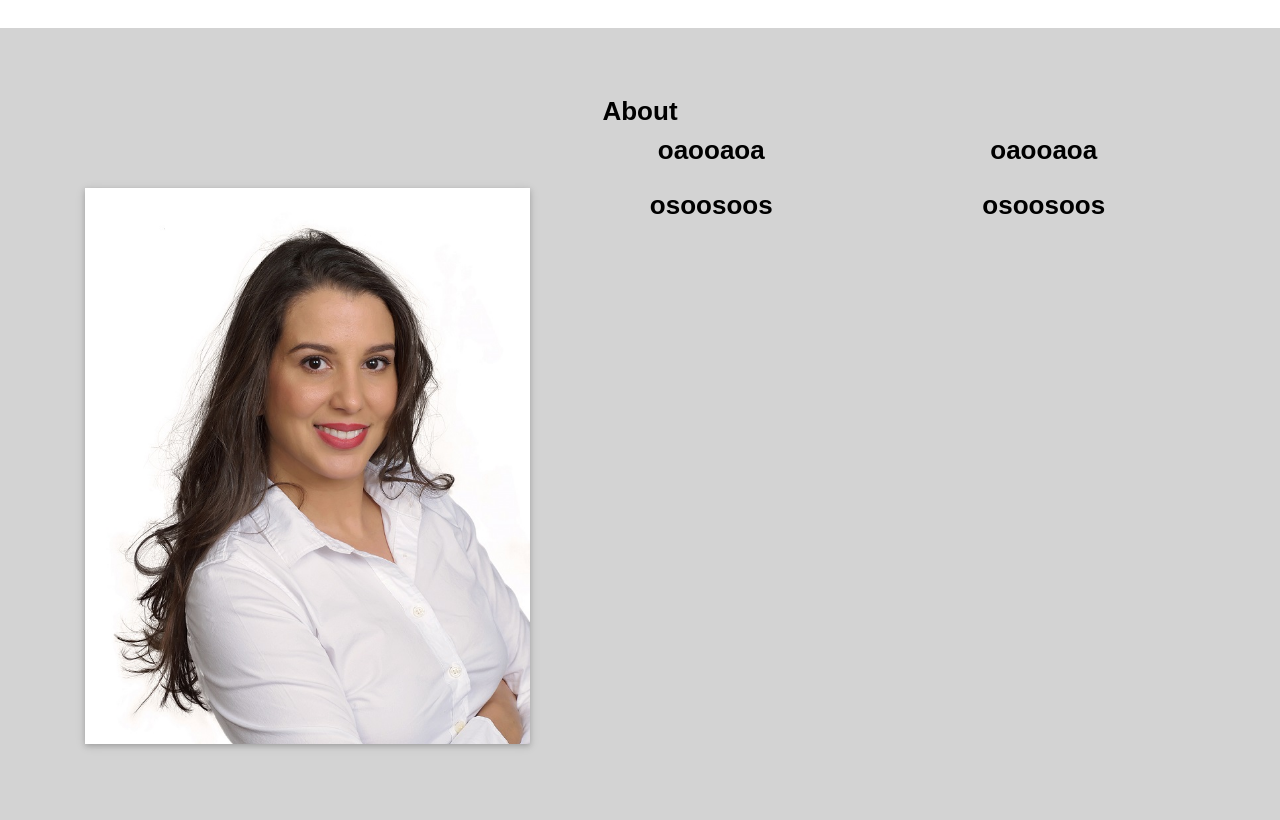
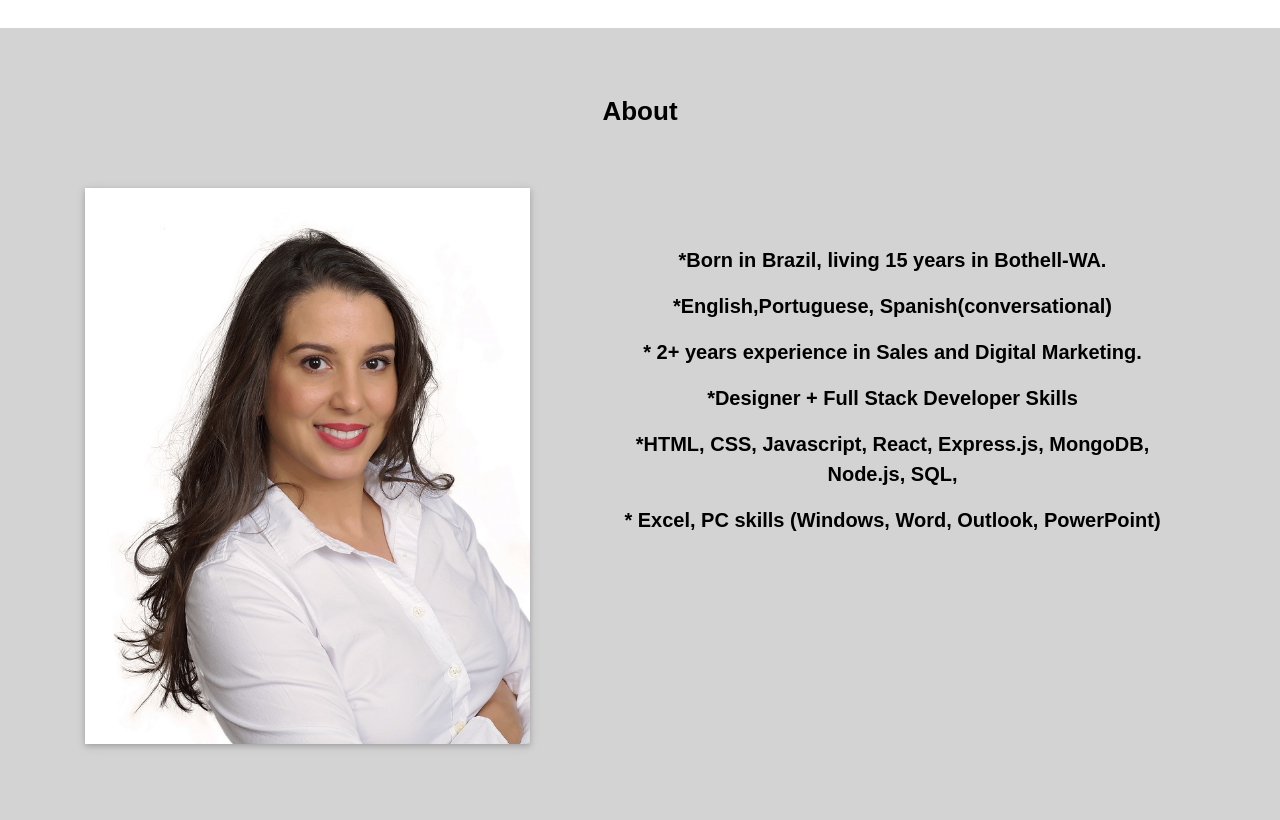
Before and after one commit to fatimaromagnoli/fatimaportfoliohw3, a plain HTML site: page index.html in a window 1280 px wide. Shown: the part 820-1640 px from the top of the page. Drawn offline with nearby package versions, Linux system fonts and the light colour scheme.

Commit message:
change about

```diff
--- a/index.html
+++ b/index.html
@@ -111,18 +111,22 @@
 
             <img src="./images/emalta foto .jpg" class="img-fluid z-depth-1 "  style="width:100vh; height: auto;"
       alt="Responsive image"> </div>
-       <div class="col-sm">
+       <div class="col-sm" id= "textabout">
 
+            <p>*Born in Brazil, living  15 years in Bothell-WA.</p>
+            <p> *English,Portuguese, Spanish(conversational)</p>
+            <p>* 2+ years experience in Sales and Digital Marketing.</p>
+            <p>*Designer + Full Stack Developer Skills</p>
+            <p>*HTML, CSS,  Javascript, React, Express.js, MongoDB, Node.js, SQL, </p>
+            <p>* Excel, PC skills (Windows, Word, Outlook, PowerPoint)</p>
+</div>
+          <!-- </div>
+          <div class="col-sm">
+            <p>  </p>
+<p>   </p>
+          </div>
+        </div> -->
 
-            <p>   oaooaoa</p>
-<p>   osoosoos</p>
-          </div>
-          <div class="col-sm">
-            <p>   oaooaoa</p>
-<p>   osoosoos</p>
-          </div>
-        </div>
-      </div>
 
 
       <!-- Grid row -->
--- a/style.css
+++ b/style.css
@@ -155,7 +155,15 @@ max-width: 100%;
     background-color:lightgray;
     /* font-family: 'Bai Jamjuree', sans-serif; */
     font-family:Arial, Helvetica, sans-serif;
+
     font-size: 26px;
+}
+
+#textabout {padding-top: 10%;
+            padding-left:5%;
+            padding-right:5%;
+            font-size: 20px;
+
 }
 
 #contact {
```
